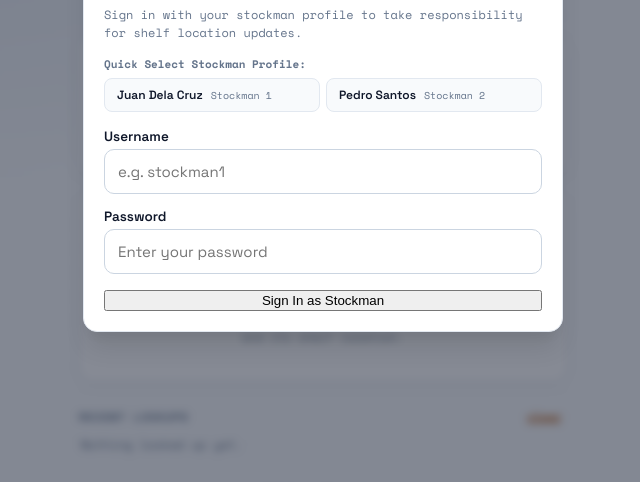
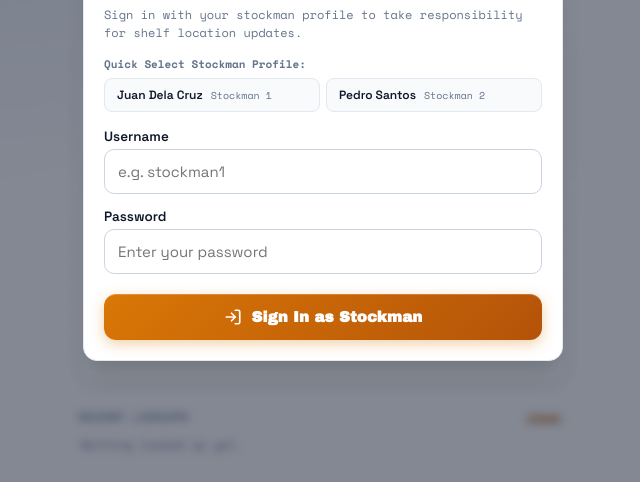
Before and after one commit to edjay17-afk/Product-Locator, a website: page public/index.html in a window 1280 px wide. Shown: the part 95-577 px from the top of the page, without its empty margins (317-957 px from the left). Drawn offline with nearby package versions, Linux system fonts and the light colour scheme; no server answers.

Commit message:
Redesign Sign In as Stockman button with amber safety gradient, elevation shadow, and login icon

```diff
--- a/public/css/styles.css
+++ b/public/css/styles.css
@@ -377,6 +377,44 @@ h1 {
 .btn-save {
   background: var(--go);
   color: #ffffff;
+}
+
+/* Premium Sign In as Stockman Button */
+.submit-btn {
+  display: flex;
+  align-items: center;
+  justify-content: center;
+  gap: 10px;
+  width: 100%;
+  padding: 14px 20px;
+  background: linear-gradient(135deg, #d97706 0%, #b45309 100%);
+  color: #ffffff;
+  font-family: var(--display);
+  font-size: 15px;
+  font-weight: 700;
+  letter-spacing: 0.01em;
+  border: none;
+  border-radius: 12px;
+  cursor: pointer;
+  box-shadow: 0 4px 14px rgba(217, 119, 6, 0.35), inset 0 1px 0 rgba(255, 255, 255, 0.2);
+  transition: all 0.2s cubic-bezier(0.4, 0, 0.2, 1);
+}
+
+.submit-btn:hover {
+  background: linear-gradient(135deg, #b45309 0%, #92400e 100%);
+  box-shadow: 0 6px 20px rgba(217, 119, 6, 0.45), inset 0 1px 0 rgba(255, 255, 255, 0.2);
+  transform: translateY(-1.5px);
+}
+
+.submit-btn:active {
+  transform: translateY(0.5px);
+  box-shadow: 0 2px 8px rgba(217, 119, 6, 0.3);
+}
+
+.submit-btn svg {
+  width: 18px;
+  height: 18px;
+  stroke-width: 2.2;
 }
 
 .btn-save:hover {
--- a/public/index.html
+++ b/public/index.html
@@ -293,8 +293,11 @@
         <input id="loginPassword" type="password" placeholder="Enter your password" required>
       </div>
       <div id="loginFormError" class="form-error" style="display:none;color:#ef4444;font-size:12px;margin-bottom:10px;">Invalid username or password.</div>
-      <div style="margin-top:16px;display:flex;gap:8px;">
-        <button type="submit" class="submit-btn" style="flex:1;">Sign In as Stockman</button>
+      <div style="margin-top:20px;">
+        <button type="submit" class="submit-btn">
+          <svg viewBox="0 0 24 24" fill="none" stroke="currentColor" stroke-linecap="round" stroke-linejoin="round"><path d="M15 3h4a2 2 0 0 1 2 2v14a2 2 0 0 1-2 2h-4"/><polyline points="10 17 15 12 10 7"/><line x1="15" y1="12" x2="3" y2="12"/></svg>
+          <span>Sign In as Stockman</span>
+        </button>
       </div>
     </form>
   </div>
```
